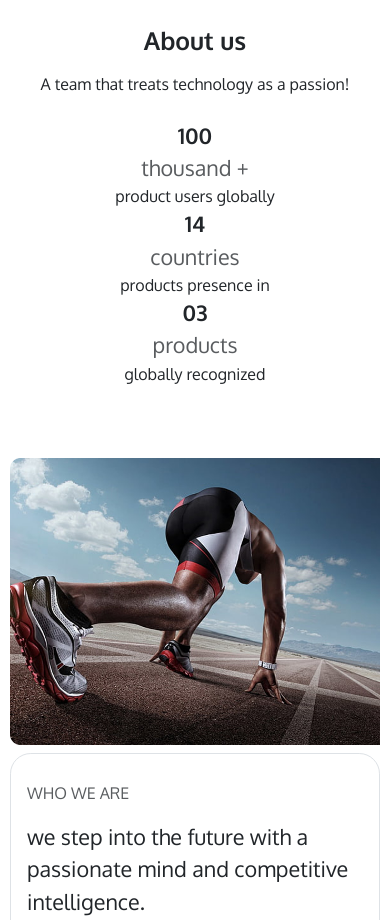
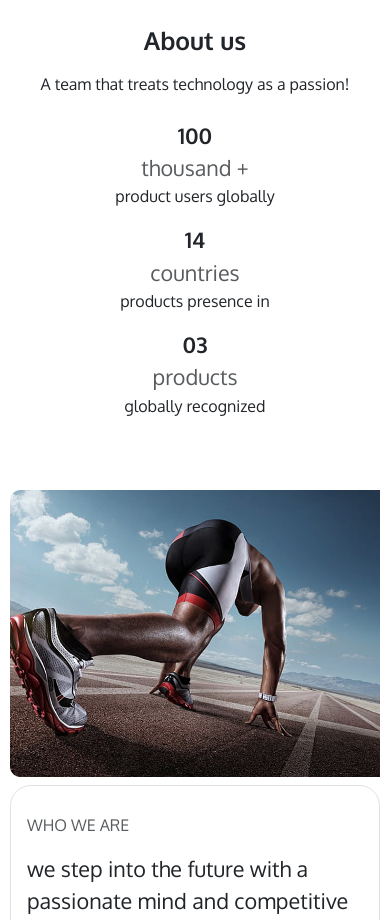
Before and after one commit to MCABEE/McAbee_Main, a React (Vite) app: page / in a window 390 px wide. Shown: the part 1500-2420 px from the top of the page. Built offline with nearby package versions, Linux system fonts and the light colour scheme.

Commit message:
added flex gap to about us content

```diff
--- a/src/pages/home/aboutus/AboutUs.jsx
+++ b/src/pages/home/aboutus/AboutUs.jsx
@@ -9,7 +9,7 @@ export const AboutUs = () => {
         <div className='aboutus-content pt-5'>
             <h2 className='fw-700 text-center m-0'>About us</h2>
             <p className='text-center m-0 mt-3'>A team that treats technology as a passion!</p>
-            <div className='d-flex flex-column flex-md-row col col-md-10 col-lg-8 my-4 pb-5 mx-auto justify-content-between'>
+            <div className='d-flex flex-column flex-md-row col col-md-10 col-lg-8 my-4 pb-5 gap-3 mx-auto justify-content-between'>
                 <div className='d-flex flex-column text-center'>
                     <div className='fw-bold fs-4'>100</div>
                     <div className='fs-4 text-muted'>thousand +</div>
```
